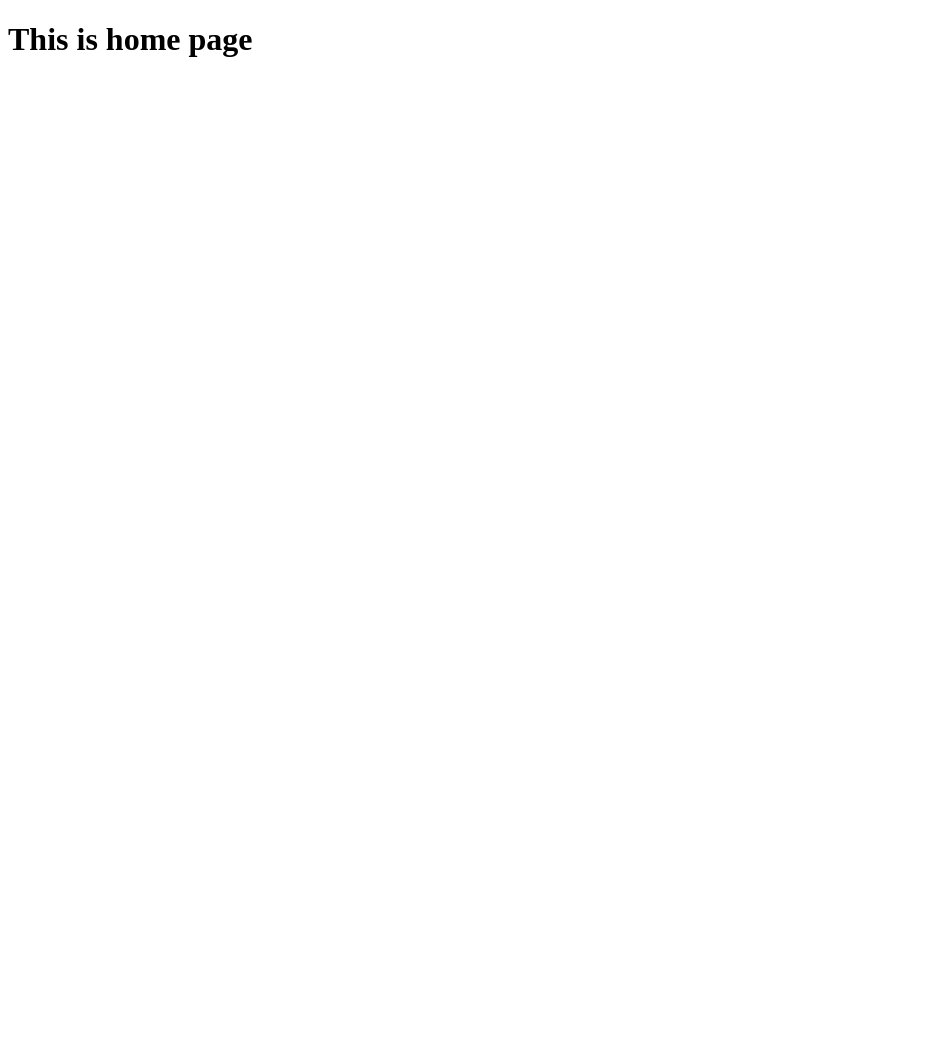
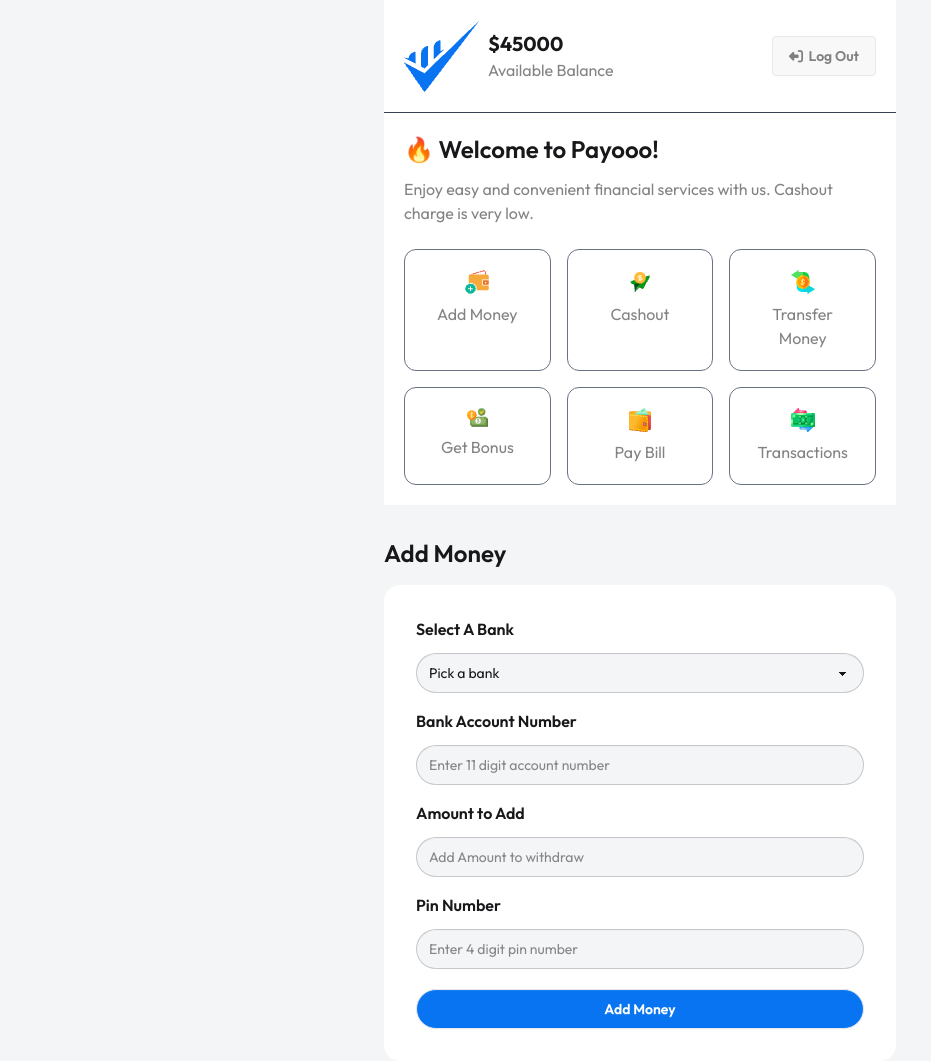
Before and after one commit to MdRehanAli/OnKash, a plain HTML site: page home.html in a window 1280 px wide. Shown: the whole page, without its empty margins (0-931 px from the left). Before the commit the page ends 800 px from the top, so only its background shows below. Drawn offline with nearby package versions, Linux system fonts and the light colour scheme.

Commit message:
Added navigation bar & banner section

```diff
--- a/home.html
+++ b/home.html
@@ -1,11 +1,116 @@
 <!DOCTYPE html>
 <html lang="en">
+
 <head>
     <meta charset="UTF-8">
     <meta name="viewport" content="width=device-width, initial-scale=1.0">
     <title>OnKash</title>
+
+    <!-- Tailwind & DaisiUI CDN  -->
+    <link href="https://cdn.jsdelivr.net/npm/daisyui@5" rel="stylesheet" type="text/css" />
+    <script src="https://cdn.jsdelivr.net/npm/@tailwindcss/browser@4"></script>
+
+    <!-- Font Awesome Link -->
+    <script src="https://kit.fontawesome.com/62445b34d6.js" crossorigin="anonymous"></script>
+
+    <!-- Google Fonts Link -->
+    <link rel="preconnect" href="https://fonts.googleapis.com">
+    <link rel="preconnect" href="https://fonts.gstatic.com" crossorigin>
+    <link href="https://fonts.googleapis.com/css2?family=Outfit:wght@100..900&display=swap" rel="stylesheet">
+
+    <!-- CSS link -->
+    <link rel="stylesheet" href="styles/styles.css">
 </head>
-<body>
-    <h1>This is home page</h1>
+
+<body class="bg-[#F4F5F7] outfit-font">
+    <!-- Heaeder Section  -->
+    <header class="max-w-lg mx-auto p-3 border-b-1 border-gray-700 bg-white p-5">
+        <nav class="min-h-[50px] flex justify-between items-center">
+            <div class="flex items-center gap-2">
+                <img src="./assets/Group.png" alt="Logo">
+                <div>
+                    <h2 class="text-xl font-bold">$<span>45000</span></h2>
+                    <p class="text-[#08080880]">Available Balance</p>
+                </div>
+            </div>
+            <div>
+                <button class="btn text-[#08080880]"><i class="fa-solid fa-right-from-bracket rotate-180 "></i>Log
+                    Out</button>
+            </div>
+        </nav>
+    </header>
+
+    <!-- Main Section -->
+    <main class="max-w-lg mx-auto">
+        <div class="bg-white p-5">
+            <div class="">
+                <h1 class="text-2xl font-semibold mb-3">🔥 Welcome to Payooo!</h1>
+                <p class="text-[#08080880] mb-6">Enjoy easy and convenient financial services with us. Cashout charge is
+                    very low.</p>
+            </div>
+
+            <div class="min-h-[200px] grid grid-cols-3 gap-4">
+                <div class=" p-5 border-1 border-gray-500 rounded-xl">
+                    <img class="mx-auto" src="./assets/wallet1.png" alt="">
+                    <h2 class="text-center text-[#08080880] mt-2">Add Money</h2>
+                </div>
+                <div class=" p-5 border-1 border-gray-500 rounded-xl">
+                    <img class="mx-auto" src="./assets/send1.png" alt="">
+                    <h2 class="text-center text-[#08080880] mt-2">Cashout</h2>
+                </div>
+                <div class=" p-5 border-1 border-gray-500 rounded-xl">
+                    <img class="mx-auto" src="./assets/money1.png" alt="">
+                    <h2 class="text-center text-[#08080880] mt-2">Transfer Money</h2>
+                </div>
+                <div class=" p-5 border-1 border-gray-500 rounded-xl">
+                    <img class="mx-auto" src="./assets/bonus1.png" alt="">
+                    <h2 class="text-center text-[#08080880] mt-2">Get Bonus</h2>
+                </div>
+                <div class=" p-5 border-1 border-gray-500 rounded-xl">
+                    <img class="mx-auto" src="./assets/purse1.png" alt="">
+                    <h2 class="text-center text-[#08080880] mt-2">Pay Bill</h2>
+                </div>
+                <div class=" p-5 border-1 border-gray-500 rounded-xl">
+                    <img class="mx-auto" src="./assets/transaction1.png" alt="">
+                    <h2 class="text-center text-[#08080880] mt-2">Transactions</h2>
+                </div>
+            </div>
+        </div>
+
+        <!-- Add Money Section -->
+        <div class="all-form-sections mt-8">
+            <div>
+                <h1 class="mb-4 font-semibold text-2xl">Add Money</h1>
+                <form action="" class="bg-white rounded-2xl p-8">
+                    <div>
+                        <label class="font-semibold">Select A Bank</label><br>
+                        <select class="select bg-[#F4F5F7] mt-3 rounded-3xl w-full">
+                            <option disabled selected>Pick a bank</option>
+                            <option>Dutch Bangla Bank</option>
+                            <option>AB Bank</option>
+                            <option>Brac Bank</option>
+                        </select>
+                    </div>
+                    <div class="mt-4">
+                        <label class="font-semibold" for="">Bank Account Number</label> <br>
+                        <input id="pin-number" type="text" placeholder="Enter 11 digit account number"
+                            class="input bg-[#F4F5F7] mt-3 rounded-3xl w-full" />
+                    </div>
+                    <div class="mt-4">
+                        <label class="font-semibold" for="">Amount to Add</label> <br>
+                        <input id="pin-number" type="text" placeholder="Add Amount to withdraw"
+                            class="input bg-[#F4F5F7] mt-3 rounded-3xl w-full" />
+                    </div>
+                    <div class="mt-4">
+                        <label class="font-semibold" for="">Pin Number</label> <br>
+                        <input id="pin-number" type="text" placeholder="Enter 4 digit pin number"
+                            class="input bg-[#F4F5F7] mt-3 rounded-3xl w-full" />
+                    </div>
+                    <button id="login" class="btn bg-[#0874F2] text-white mt-5 w-full rounded-3xl">Add Money</button>
+                </form>
+            </div>
+        </div>
+    </main>
 </body>
+
 </html>
--- a/styles/styles.css
+++ b/styles/styles.css
@@ -1,2 +1,6 @@
 @import "tailwindcss";
 @plugin "daisyui";
+
+.outfit-font {
+    font-family: "Outfit", sans-serif;
+}
```
Also changed, not shown: index.html (+16 -3 lines).
